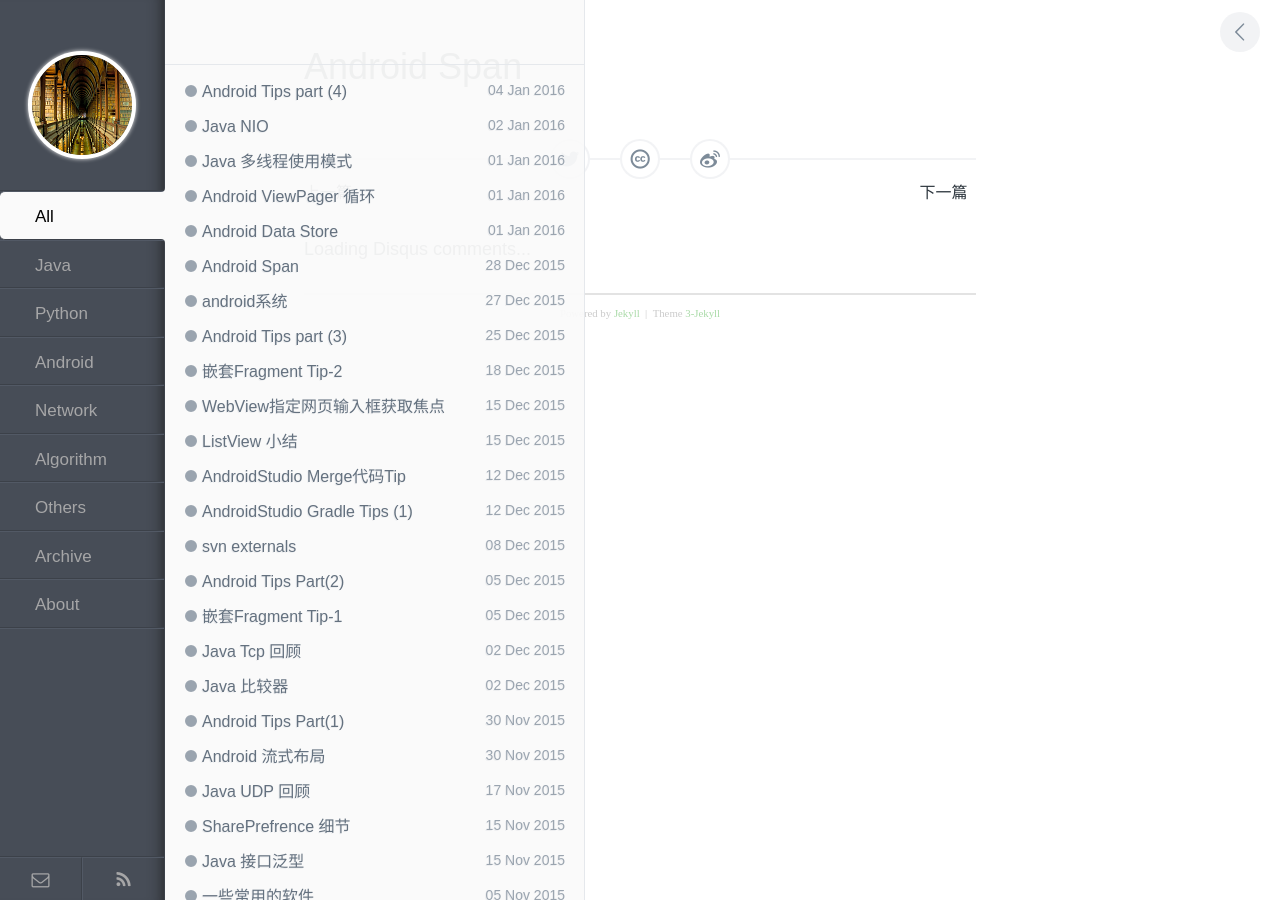
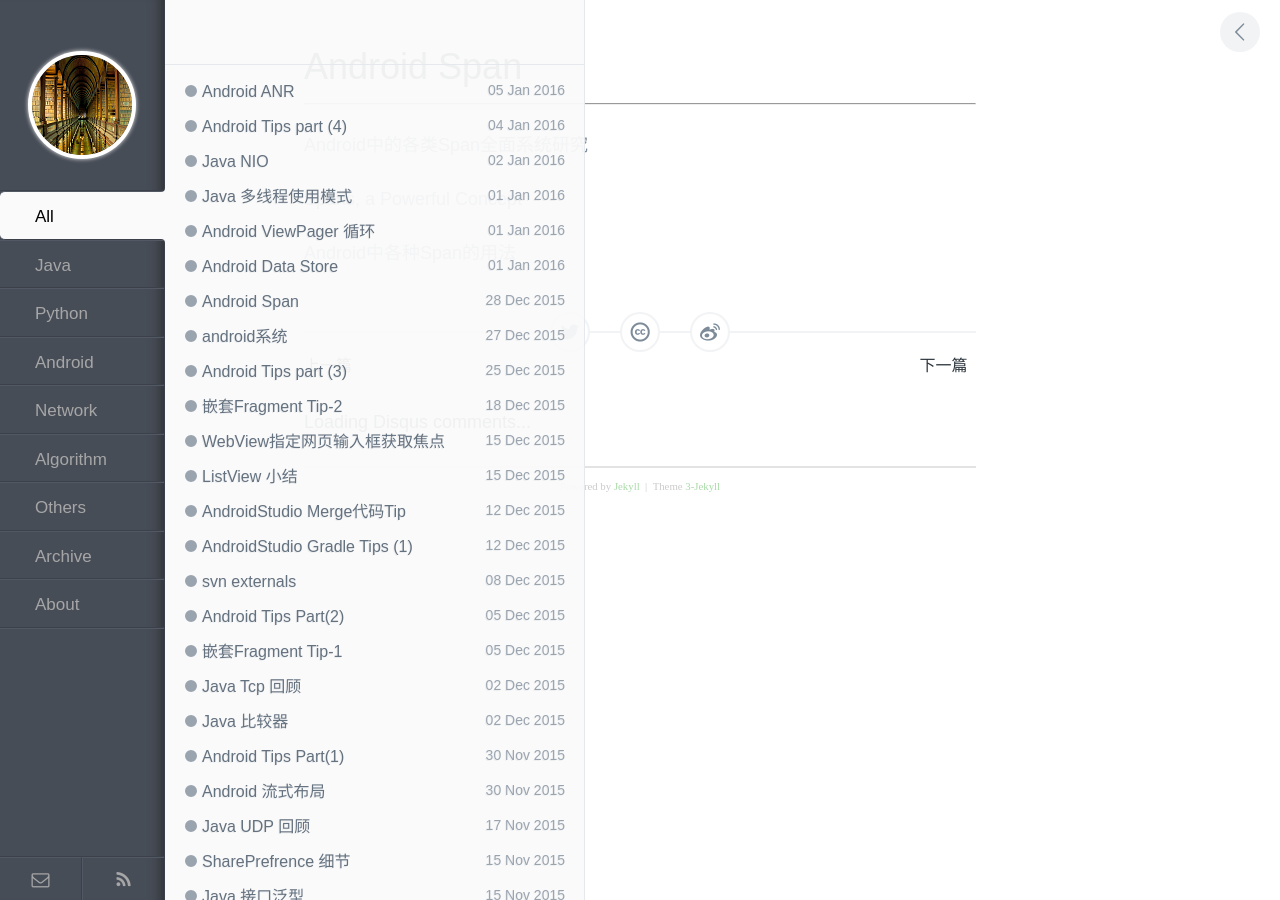
Before and after one commit to enlipan/enlipan.github.io, a Jekyll site: the page built from _posts/2015-12-28-android-span.md, in a window 1280 px wide. Built offline with Jekyll 4.4.1, drawn with Linux system fonts in a browser that asks for light colours; comment, search, counter and statistics services are not loaded.

Commit message:
post pages android anr 20160105

```diff
--- a/_layouts/post.html
+++ b/_layouts/post.html
@@ -24,7 +24,7 @@ layout: index
     <a href="{{ BASE_PATH }}{{ page.next.url }}" title="{{ page.next.title }}"  class="pl__title">下一篇</a>
     {% else %}
     {% endif %}
-	</div>
+</div><!-- end #pre next page -->
 
 <div id="disqus_thread">
   <noscript>Please enable JavaScript to view the <a href="http://disqus.com/?ref_noscript">comments powered by Disqus.</a></noscript>
--- a/_posts/2015-12-28-android-span.md
+++ b/_posts/2015-12-28-android-span.md
@@ -3,3 +3,14 @@ layout: post
 title: Android Span
 category: android
 ---
+
+
+
+
+---
+
+[Android中的各类Span全面系统研究](http://chuansong.me/n/20867)
+
+[Spans, a Powerful Concept](http://flavienlaurent.com/blog/2014/01/31/spans/)
+
+[Android中各种Span的用法](http://blog.csdn.net/qq_16430735/article/details/50427978)
```
Also changed, not shown: _posts/2016-01-05-android-anr.md (added, +29 -0 lines). Lines whose indentation alone changed are shown as unchanged.
